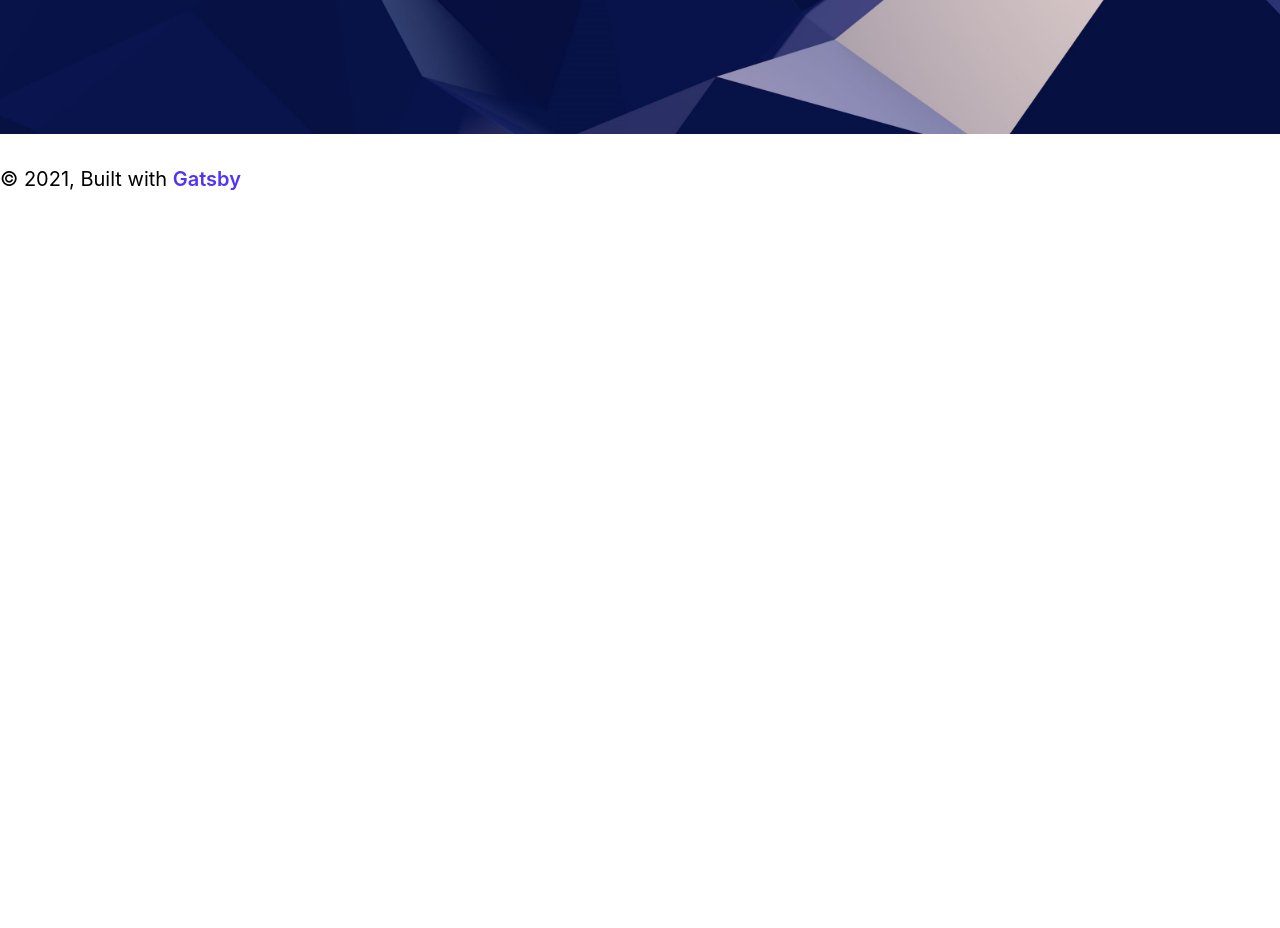
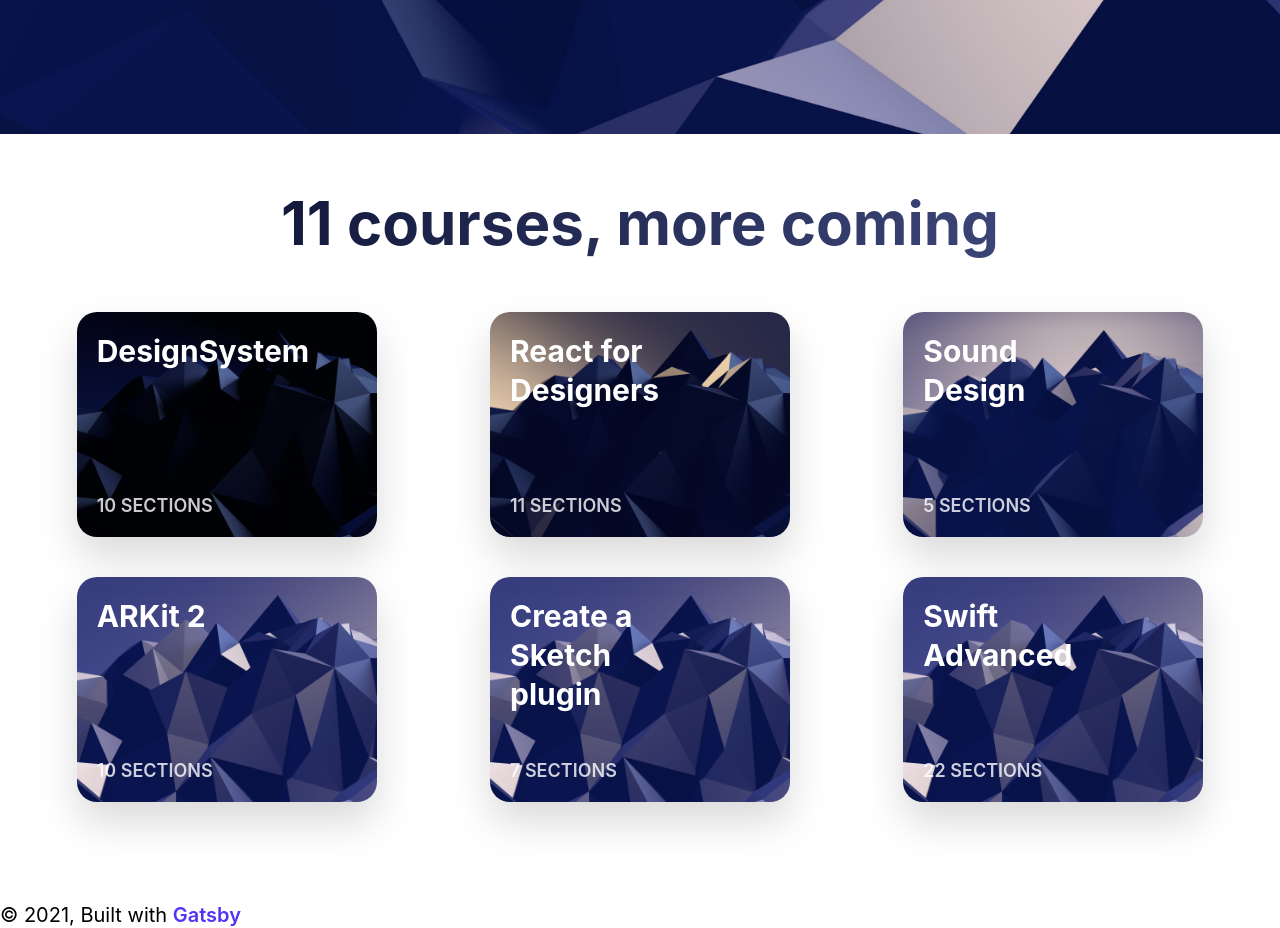
Before and after one commit to kletkaman/second.project, a Gatsby site: page / in a window 1280 px wide. Shown: the part 786-1714 px from the top of the page. Before the commit the page ends 1033 px from the top, so only its background shows below. Built offline with nearby package versions, Linux system fonts and the light colour scheme; Gatsby itself is replaced by a stand-in of ours.

Commit message:
Components and Props (Without images)

```diff
--- /dev/null
+++ b/src/components/Card.css
@@ -0,0 +1,45 @@
+.Card {
+	width: 300px;
+	height: 225px;
+	position: relative;
+	overflow: hidden;
+	border-radius: 20px;
+	box-shadow: 0 20px 40px rgba(0,0,0, 0.15);
+	display: grid;
+	grid-template-rows: 1fr 1fr;
+	transition: 0.8s cubic-bezier(0.2, 0.8, 0.2, 1);
+	cursor: pointer;
+}
+
+.Card:hover {
+	transform: scale(1.1, 1.1);
+	box-shadow: 0 30px 60px rgba(0,0,0, 0.5);
+}
+
+.Card:hover img {
+	transform: translateY(-20px);
+}
+
+.Card img {
+	height: 110%;
+	position: absolute;
+	top: 0;
+	z-index: -1;
+	transition: 0.8s cubic-bezier(0.2, 0.8, 0.2, 1);
+}
+
+.Card h3 {
+	color: white;
+	font-size: 30px;
+	margin: 20px 0 0 20px;
+	width: 190px;
+}
+
+.Card p {
+	color: rgba(255,255,255, 0.8);
+	text-transform: uppercase;
+	font-weight: 600;
+	font-size: 18px;
+	align-self: end;
+	margin: 0 0 20px 20px;
+}
--- /dev/null
+++ b/src/components/Card.js
@@ -0,0 +1,12 @@
+import React from 'react'
+import './Card.css'
+
+const Card = props => (
+	<div className="Card">
+		<img src={props.image} />
+		<h3>{props.title}</h3>
+		<p>{props.text}</p>
+	</div>
+)
+
+export default Card
--- a/src/components/layout.css
+++ b/src/components/layout.css
@@ -109,3 +109,35 @@ a {
 	grid-template-columns: repeat(3, 1fr);
   }
 }
+
+.Cards h2 {
+  margin: 50px 20px;
+  font-size: 60px;
+  text-align: center;
+  font-weight: 700;
+  background: linear-gradient(104.74deg, #050A27 0%,#4A548C 100%);
+  -webkit-background-clip: text;
+  background-clip: text;
+  -webkit-text-fill-color: transparent;
+}
+
+
+.CardGroup {
+  margin: 50px 40px 100px;
+  display: grid;
+  grid-template-columns: repeat(3, 1fr);
+  grid-gap: 40px;
+  justify-items: center;
+}
+
+@media (max-width: 1060px) {
+  .CardGroup {
+	grid-template-columns: repeat(2, 1fr);
+  }
+}
+
+@media (max-width: 720px) {
+  .CardGroup {
+	grid-template-columns: repeat(1, 1fr);
+  }
+}
--- a/src/pages/index.js
+++ b/src/pages/index.js
@@ -9,6 +9,7 @@ import logo3 from '../images/logo-studio.png';
 import logo4 from '../images/logo-framer.png';
 import logo5 from '../images/logo-react.png';
 import logo6 from '../images/logo-swift.png';
+import Card from '../components/card';
 
 const IndexPage = () => (
   <Layout>
@@ -42,6 +43,35 @@ const IndexPage = () => (
           </svg>
         </div>
       </div>
+      <div className="Cards">
+	     <h2>11 courses, more coming</h2>
+	     <div className="CardGroup">
+	        <Card
+	         title="DesignSystem"
+	         text="10 sections"
+	         image={require('../images/wallpaper.jpg')} />
+	        <Card
+	         title="React for Designers"
+	         text="11 sections"
+	         image={require('../images/wallpaper2.jpg')} />
+	        <Card
+	         title="Sound Design"
+	         text="5 sections"
+	         image={require('../images/wallpaper3.jpg')} />
+        	<Card
+	         title="ARKit 2"
+	         text="10 sections"
+	         image={require('../images/wallpaper4.jpg')} />
+           <Card
+	         title="Create a Sketch plugin"
+	         text="7 sections"
+	         image={require('../images/wallpaper4.jpg')} />
+           <Card
+	         title="Swift Advanced"
+	         text="22 sections"
+	         image={require('../images/wallpaper4.jpg')} />
+       </div>
+       </div>
     </div>
   </Layout>
 )
```
